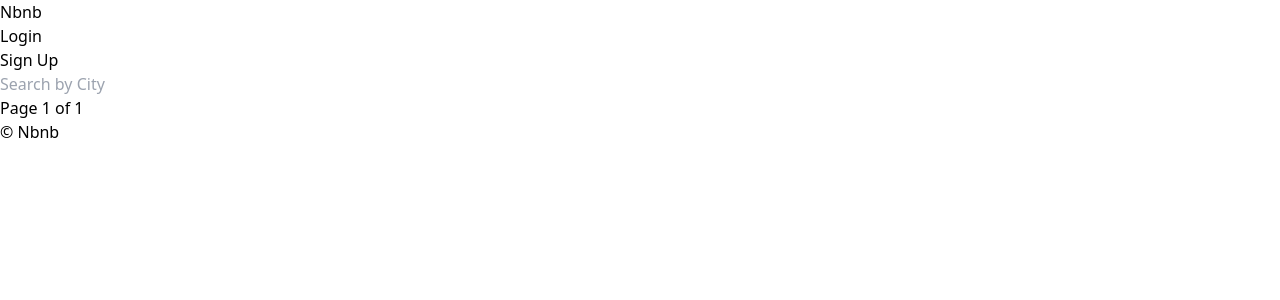
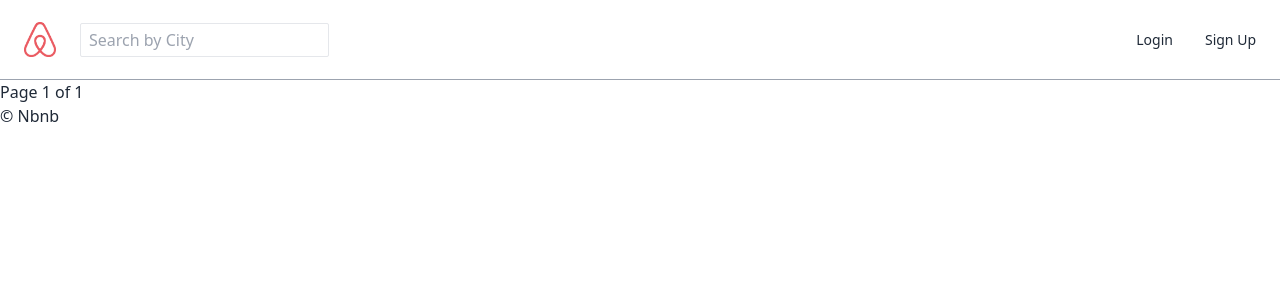
Before and after one commit to hs04111/airbnb-clone, a Django app: page / in a window 1280 px wide. Shown: the top 300 px of the page. Run offline with Django 3.2, Linux system fonts and the light colour scheme; data that the repository does not hold is empty; style sheets or scripts are compiled from the project's sources.

Commit message:
working on css of header

```diff
--- a/templates/base.html
+++ b/templates/base.html
@@ -7,15 +7,21 @@
     <link rel="stylesheet" href="{% static 'css/styles.css' %}">
     <title>{% block page_title %}{% endblock page_title %} | Nbnb</title>
   </head>
-  <body>
-    <header>
+  <body class="text-gray-800">
+    <header class="container max-w-full flex items-center justify-between px-6 h-20 border-b border-gray-400">
+    <div class="flex items-center ">
+      <a href="{% url 'core:home' %}" class="mr-6">
+          <img class="w-8" src="{% static 'img/logo.png' %}" alt="">
+      </a>
+
+
+      {% block search-bar %}
+      <form method="get" action="{% url "rooms:search"%}">
+        <input class="border px-2 py-1 rounded-sm" value="" name="city" type="text" placeholder="Search by City">
+      </form>
+      {% endblock search-bar %}
+  </div>
     {% include "partials/nav.html" %}
-
-    {% block search-bar %}
-    <form method="get" action="{% url "rooms:search"%}">
-      <input value="" name="city" type="text" placeholder="Search by City">
-  </form>
-    {% endblock search-bar %}
 
 
   </header>
--- a/templates/partials/nav.html
+++ b/templates/partials/nav.html
@@ -1,18 +1,15 @@
 
-    <a href="{% url "core:home" %}">
-        Nbnb
-    </a>
-    <ul>
+    <ul class="flex items-center text-sm font-medium">
 
         {% if user.is_authenticated %}
-        <li>
+        <li class="ml-8">
             <a href="{% url "users:logout" %}">Log out</a>
         </li>
         {% else %}
-        <li>
+        <li class="ml-8">
             <a href="{% url "users:login" %}">Login</a>
         </li>
-        <li>
+        <li class="ml-8">
             <a href="{% url "users:signup" %}">Sign Up</a>
         </li>
         {% endif %}
```
Also changed, not shown: static/img/logo.png (added).
